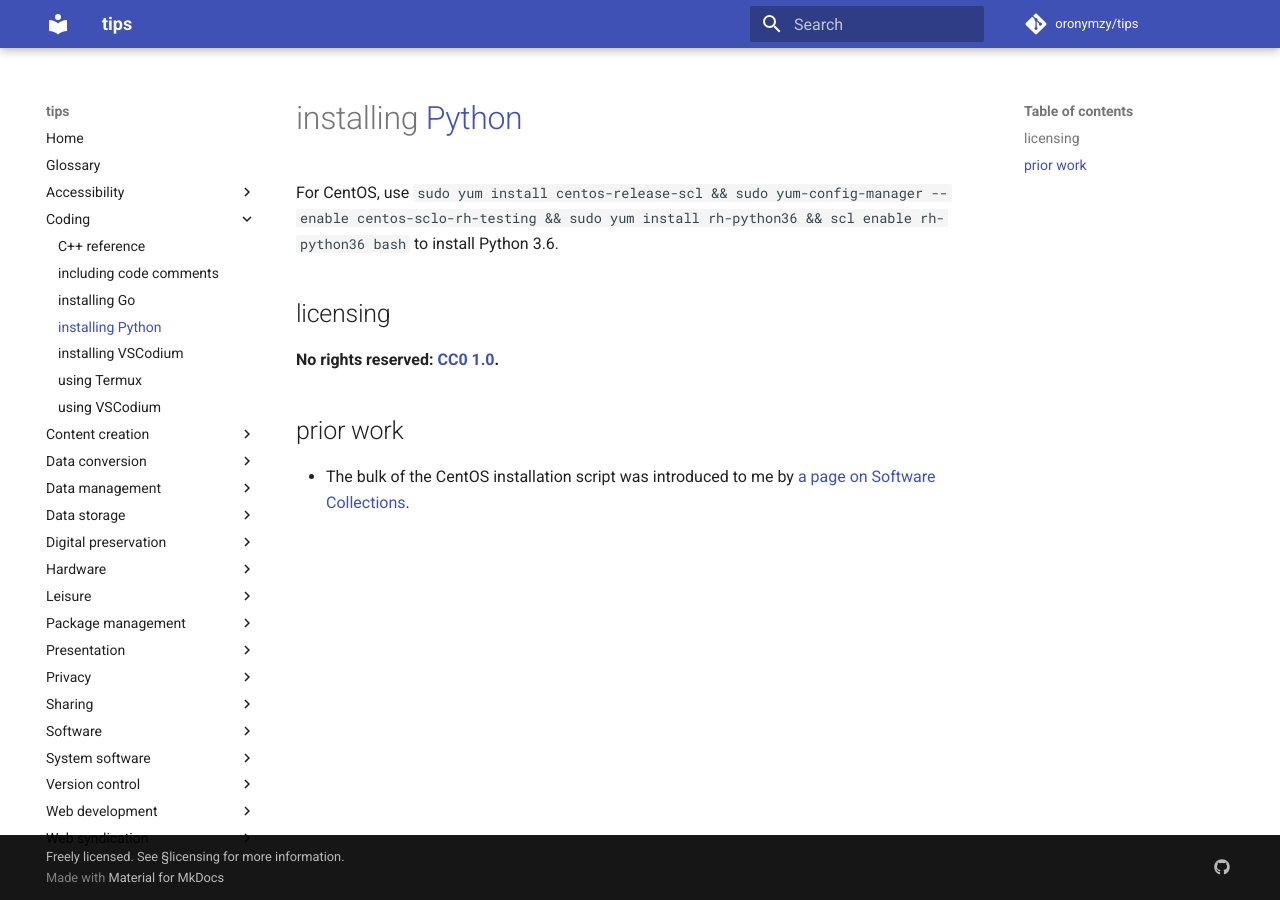
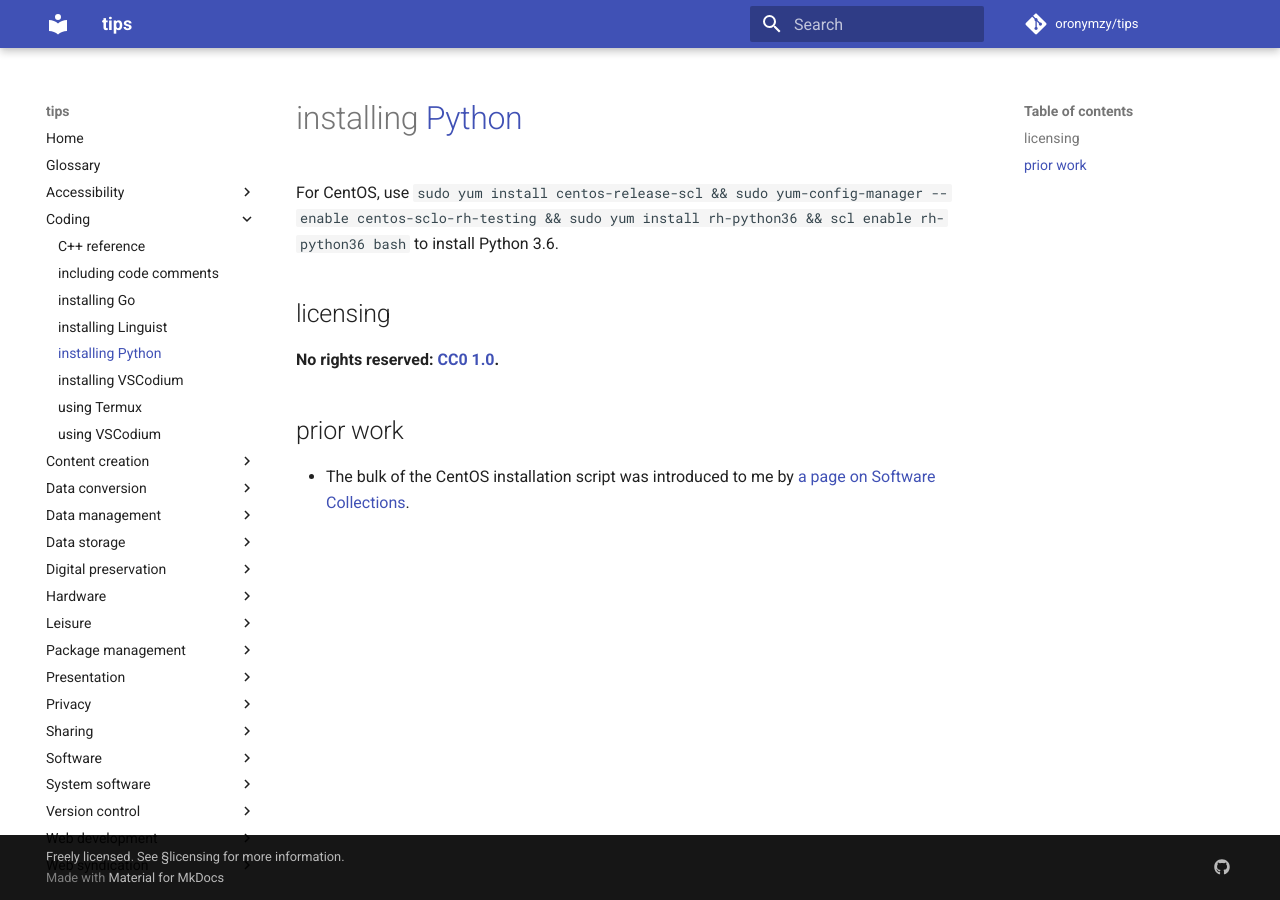
Before and after one commit to oronymzy/tips, an MkDocs documentation site: the page built from docs/insPyth.md, in a window 1280 px wide. Built offline with MkDocs 1.6.1 and Material for MkDocs 9.7.7, drawn with Linux system fonts in a browser that asks for light colours; comment, search, counter and statistics services are not loaded.

Commit message:
Add 'installing Linguist' page in 'Coding' category

```diff
--- a/mkdocs.yml
+++ b/mkdocs.yml
@@ -8,6 +8,7 @@ nav:
     - C++ reference: 'Cpprefr.md'
     - including code comments: 'incdcmt.md'
     - installing Go: 'instlGo.md'
+    - installing Linguist: 'insLngst.md'
     - installing Python: 'insPyth.md'
     - installing VSCodium: 'inVSCdm.md'
     - using Termux: 'usgTrmx.md'
```
